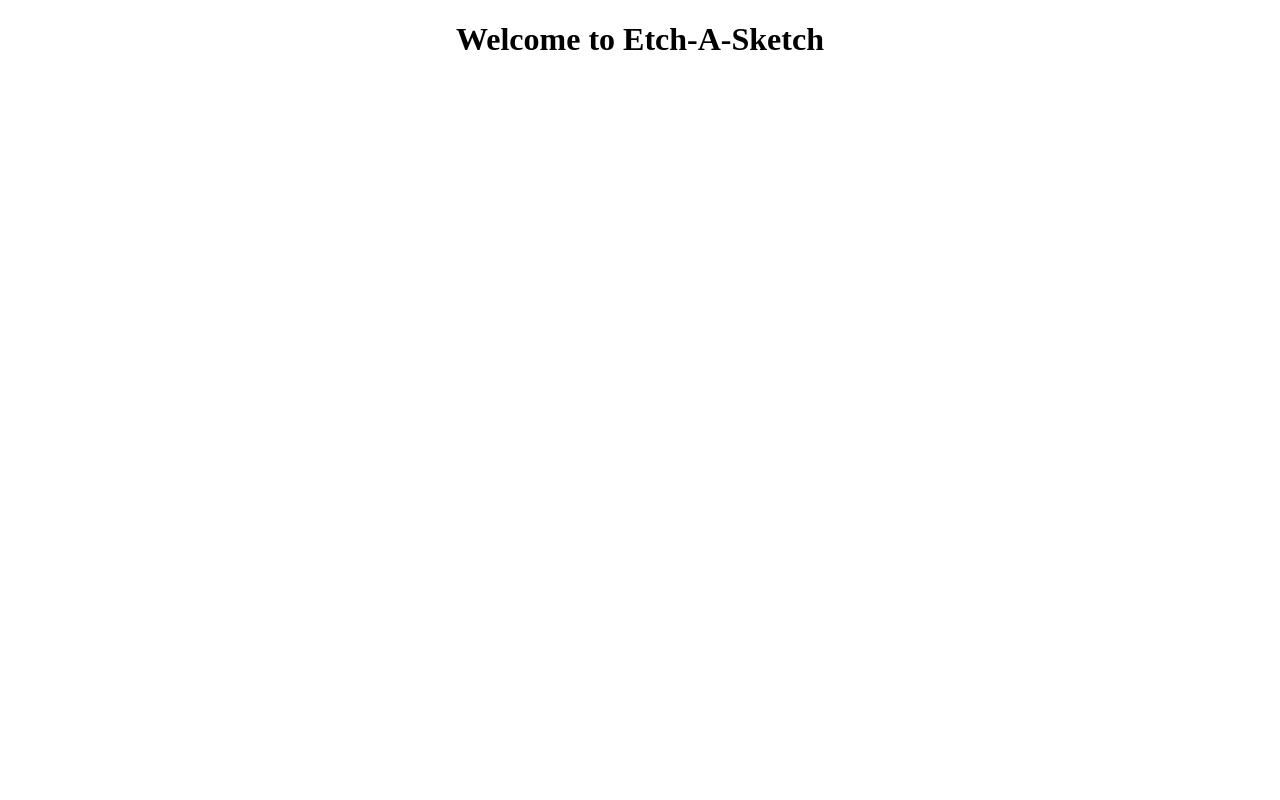
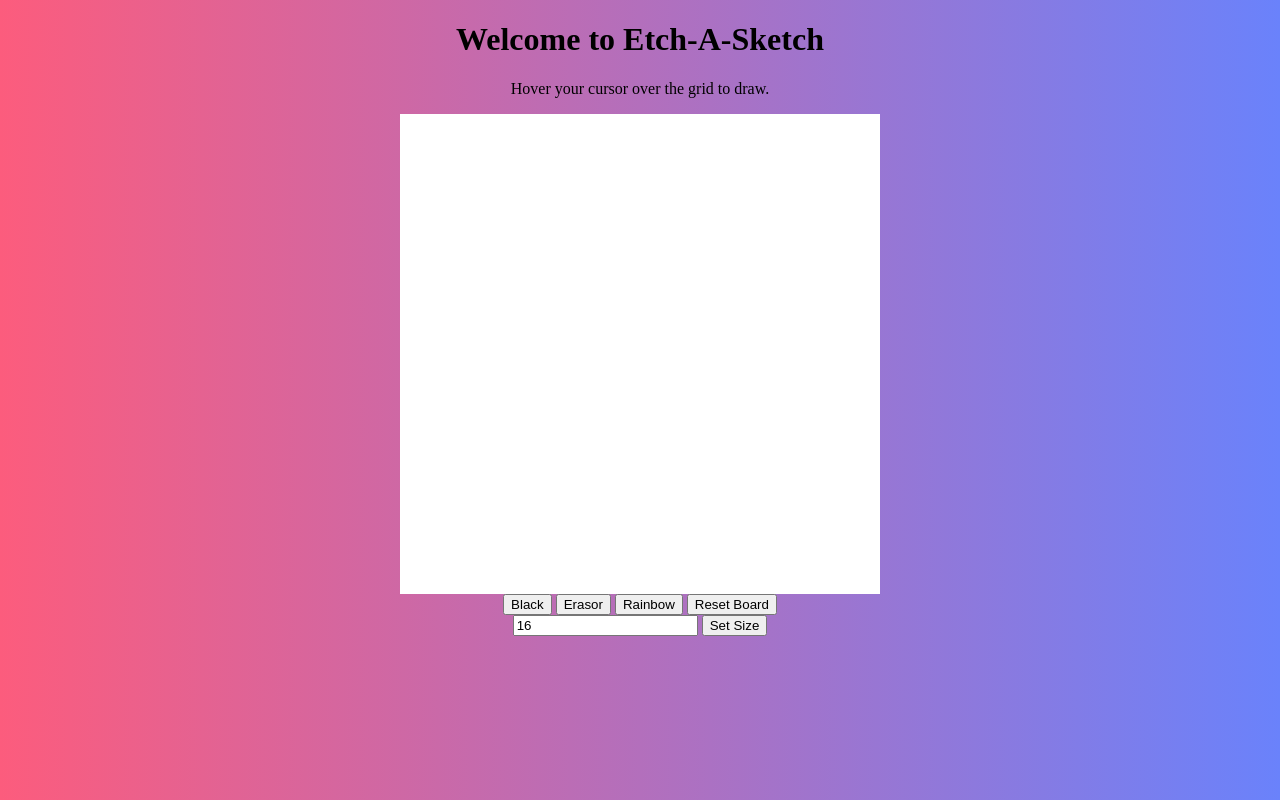
Before and after one commit to SylasB/Etch-A-Sketch, a plain HTML site: page index.html in a window 1280 px wide. Drawn offline with Linux system fonts and the light colour scheme.

Commit message:
Added most of the html, javascript, and css.

```diff
--- a/index.html
+++ b/index.html
@@ -5,12 +5,34 @@
     <meta http-equiv="X-UA-Compatible" content="IE=edge">
     <meta name="viewport" content="width=device-width, initial-scale=1.0">
     <title>Etch-A-Sketch</title>
+    <link rel="stylesheet" href="">
     <link rel="stylesheet" href="/style.css">
     <script src="/script.js" defer></script>
 </head>
 <body>
     <div class="title">
         <h1>Welcome to Etch-A-Sketch</h1>
+        <p>
+            Hover your cursor over the grid to draw.
+        </p>
+    </div>
+    <div class="container">
+        <div class="content">
+            <div class="board">
+
+            </div>
+            <div class="buttons">
+                <button class="blackButton" onclick="changeColor('black')">Black</button>
+                <button class="erasorButton" onclick="changeColor('white')">Erasor</button>
+                <button class="rainbowButton" onclick="changeColor('rainbow')">Rainbow</button>
+                <button class="resetButton" onclick="resetBoard()">Reset Board</button>
+            </div>
+            <div class="setSize">
+                <input type="text" placeholder="Change Board Size" value="16" onchange="changeSize(this.value)">
+                <button>Set Size</button>
+            </div>
+            <div class="error">The size must be between 2 and 100</div>
+        </div>
     </div>
 </body>
 </html>
--- a/script.js
+++ b/script.js
@@ -0,0 +1,49 @@
+let color = "black"
+
+
+function populateBoard(size) {
+    let board = document.querySelector(".board");
+    let squares = board.querySelectorAll("div");
+    squares.forEach((div) => div.remove());
+    board.style.gridTemplateColumns = `repeat(${size} , 1fr)`;
+    board.style.gridTemplateRows = `repeat(${size} , 1fr)`;
+
+    let amount = size * size;
+    for(let i = 0; i < amount; i++) {
+        let square = document.createElement("div");
+        square.addEventListener("mouseover", colorSquare);
+        square.style.backgroundColor = "white";
+        board.insertAdjacentElement("beforeend", square);
+    }
+}
+
+populateBoard(16);
+
+function colorSquare() {
+    if (color === "rainbow") {
+        this.style.backgroundColor = `hsl(${Math.random() * 360}, 100%, 50%)`;
+    }
+    else {
+        this.style.backgroundColor = color;
+    }
+}
+
+function changeColor(choice) {
+    color = choice;
+}
+
+function resetBoard() {
+    let board = document.querySelector(".board");
+    let squares = board.querySelectorAll("div");
+    squares.forEach((div) => (div.style.backgroundColor = "white"));
+}
+
+function changeSize(input) {
+    if (input >= 2 && input <= 100) {
+        document.querySelector(".error").stlye.display = "none";
+        populateBoard(input);
+    }
+    else {
+        document.querySelector(".error").style.display = "flex";
+    }
+}
--- a/style.css
+++ b/style.css
@@ -1,3 +1,34 @@
+body {
+  background-image: linear-gradient(to right, #fc5c7d, #6a82fb);
+}
+
 .title {
   text-align: center;
 }
+
+.container {
+  display: flex;
+  justify-content: center;
+}
+
+.board {
+  width: 80%;
+  height: 80%;
+  display: grid;
+}
+
+.content {
+  display: flex;
+  flex-direction: column;
+  align-items: center;
+  min-width: 300px;
+  min-height: 300px;
+  width: 60vw;
+  height: 60vw;
+  max-width: 600px;
+  max-height: 600px;
+}
+
+.error {
+  display: none;
+}
```
